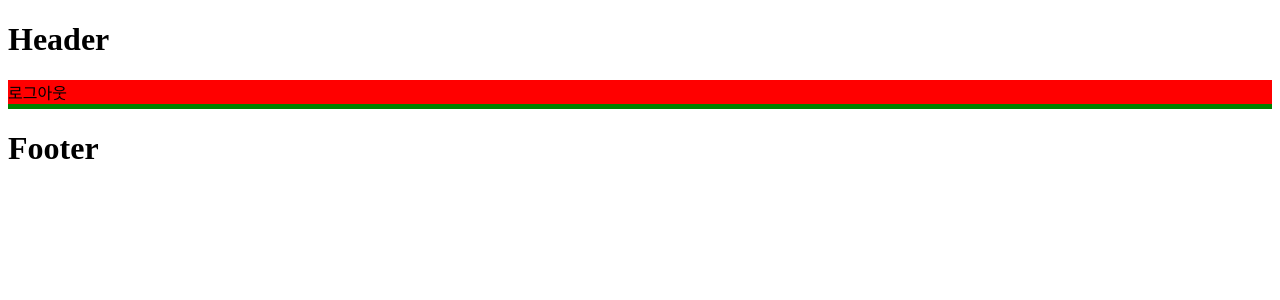
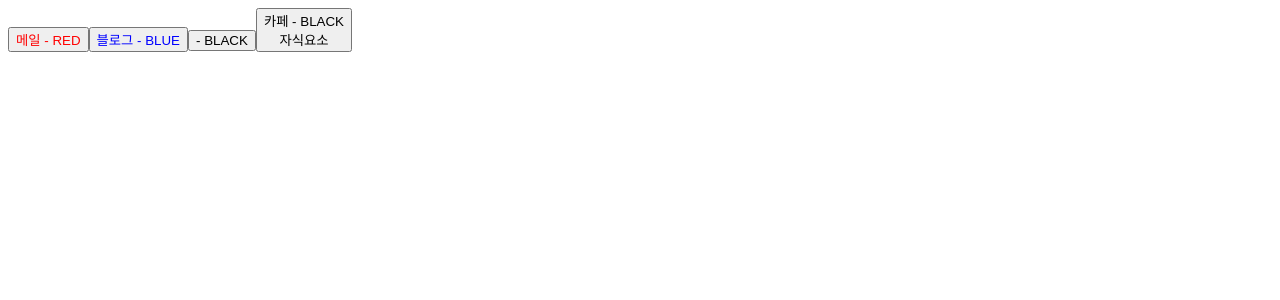
Before and after one commit to cktmddus11/react_study, a React (Vite) app in the folder section05/: page / in a window 1280 px wide. Shown: the top 300 px of the page. Built offline with nearby package versions, Linux system fonts and the light colour scheme.

Commit message:
Props로 데이터 전달하기

```diff
--- a/section05/src/App.jsx
+++ b/section05/src/App.jsx
@@ -4,20 +4,48 @@ import Header from './components/Header'; // EJS는 원래 확장자를 jsx 를
                                               // vite는 이를 자동으로 처리해줌.
 import Main from './components/Main';
 import Footer from './components/Footer';
+import Button from './components/Button'
 
 
 //컴포넌트 생성시  함수표현식 모두 가능.
 // 또는 클래스도가능한데 코드양이 늘기 때문에 비추
 // 컴포넌트 첫글자 대문자 필수.
 function App() {
+  const buttonProps = {
+      text : "메일",
+      color : "red",
+      a : 1,
+      b : 2
+  };
+  const buttonProps2 = {
+    text : "블로그",
+    color : "blue",
+    a : 1,
+    b : 2
+};
   return (
     // 컴포넌트 안에 컴포넌트. 같이 랜더링됨. 부모,자식 컴포넌트. 계층구조
     // App 컴포넌트를 항상 부모로 두고 하위로 자식 컴포넌트가 있는 구조.
     // 관례상 APP이 루트로 쓴다.
     <>
-    <Header/>
+    {
+    /* <Header/>
     <Main />
-    <Footer />
+    <Footer /> */}
+
+      {/* props 를 계속 이어서 쓰지말고 객체를 전달하기 */}
+{/*
+      <Button text={"메일"} color={"red"}/>
+      <Button text={"블로그"} color={"blue"}/>
+      <Button text={"카페"}/> */}
+
+      <Button {...buttonProps}/>
+      <Button {...buttonProps2}/>
+      <Button />
+      <Button text="카페">
+          <div>자식요소</div>
+      </Button>
+
 
     </>
   )
--- /dev/null
+++ b/section05/src/components/Button.jsx
@@ -0,0 +1,30 @@
+/* const Button = (props) => {
+    console.log(props);
+    return <button
+        style={{ color: props.color }}>
+        {props.text} - {props.color.toUpperCase()}
+    </button>        // propos가 부모컴포넌트에서 전달되지 않을 수도 있기떄문에
+}                       // props.color.toUperCase() 같은 처리를하면 오류가 발생할 수있어 위험함.
+
+*/
+// 구조분해할당으로 props 를 읽어오기
+// const Button = ({text, color }) => {
+//     console.log(text +","+ color);
+//     return <button
+//         style={{ color: color }}>
+//         {text} - {color.toUpperCase()}
+//     </button>
+// }
+const Button = ({text, color , a, b, children}) => {
+    console.log(text +","+ color);
+    return <button
+        style={{ color: color }}>
+        {text} - {color.toUpperCase()}
+        {children}
+    </button>
+}
+
+Button.defaultProps = { // 기본값을 지정해주면 안전함.
+    color : "black"
+}
+export default Button;
```
Also changed, not shown: 2 other files (tests, documents, lock files or other folders).
